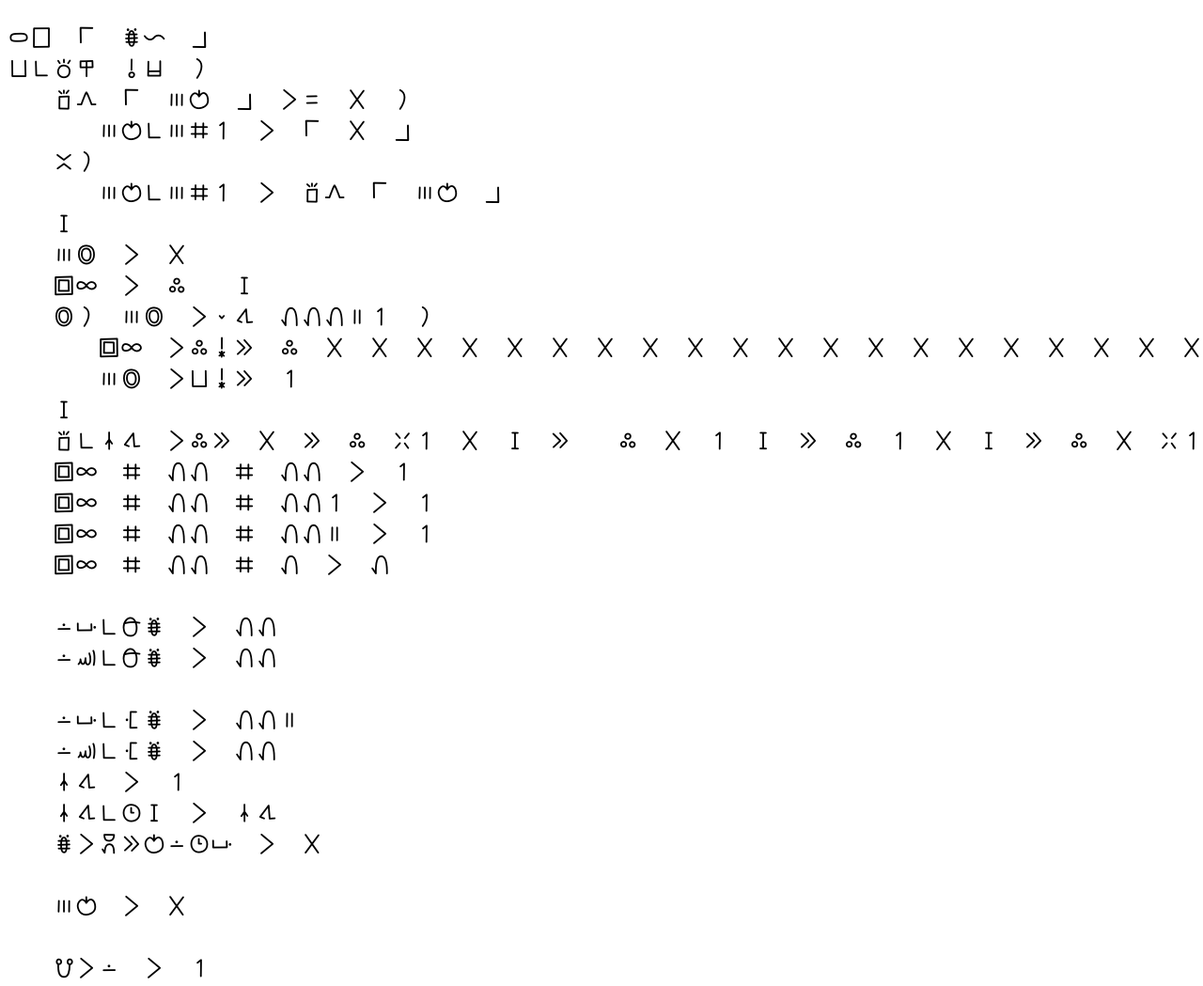
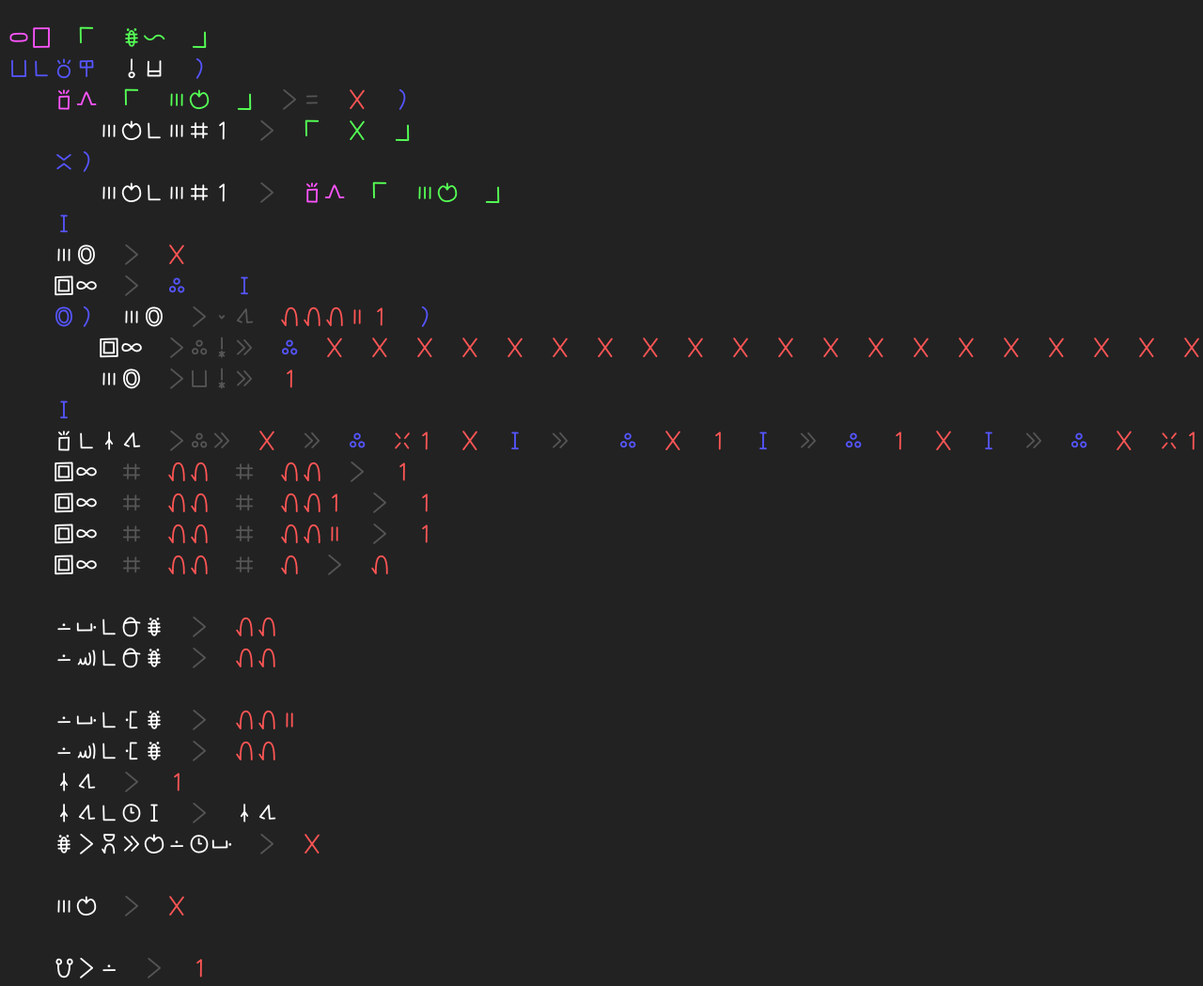
Before and after one commit to greybeetle213/sona_pi_toki_ilo_pona, a plain HTML site: page toki-ilo-pi-akesi-linja.html in a window 1280 px wide. Shown: the top 1049 px of the page at 94% size. Drawn offline with Linux system fonts and the light colour scheme.

Commit message:
Add files via upload

```diff
--- /dev/null
+++ b/okule.js
@@ -0,0 +1,20 @@
+function returnColored(text, color){
+    return("<span style='color: "+color+";'>"+text+"</span>")
+}
+function main(){
+    alltext = document.getElementById("alltext").innerHTML
+    alltext = alltext.replaceAll(/(?<!toki:  [^\n]*)(?<!\[)(?<!:)\b(leko|sike|linja|sitelentoki|kule|nimilipu|nena|nasinnanpa|nasintoki|nanpapikipisiala|nanpalilipikipisiala|nanpasulipikipisiala|nanpasike|nasin[tan:]|nasin[ko:]|nasin[sin:]|suli|sitelen|kalama|kalamalontenposama|sonaawen|sonaawensin|nanpasemepikulupuona|wekatankulupu|sulitawasitelen|nasintokitannanpakipisi|nasinnanpatannanpakipisi|nanpatannasa|tokipiwekaala)\b((?=.*(  |\n)te)(?=.*  to(  |\n))|(?!.*  to(  |\n)))/g,
+    (match) => {return(returnColored(match, "#FF55FF"))})
+    alltext = alltext.replaceAll(/(?<!toki:  [^\n]*)(?<!\[)(?<!:)\b(la|pini|pokipitokiilo|kulupu|sikela|antela|pana|anu)((?=.*(  |\n)te)(?=.*  to(  |\n))|(?!.*  to(  |\n)))\b/g,
+    (match) => {return(returnColored(match, "#5555FF"))})
+    alltext = alltext.replaceAll(/(?<!toki:  [^\n]*)(?<!\[)(?<!:)\b(li|lipokie|lipokikine|likulupukine|likulupue|lilitawa|lisulitawa|e|lisamaala|lilon|lisama|nanpa|pikulupu|tankipisi)((?=.*(  |\n)te)(?=.*  to(  |\n))|(?!.*  to(  |\n)))\b/g,
+    (match) => {return(returnColored(match, "#555555"))})
+    alltext = alltext.replaceAll(/(?<!toki:  [^\n]*)(?<!\[)(?<!:)\b(weka|ali|ala|wan|tu|luka|mute)+((?=.*(  |\n)te)(?=.*  to(  |\n))|(?!.*  to(  |\n)))\b/g,
+    (match) => {return(returnColored(match, "#FF5555"))})
+    alltext = alltext.replaceAll(/\btoki:  [^\n]*\b/g,
+    (match) => {return(returnColored(match, "#888888"))})
+
+    alltext = alltext.replaceAll(/(?<!toki:  [^\n]*)(\n|  )te  .*  to(  |\n)/g,
+    (match) => {return(returnColored(match, "#55FF55"))})
+    document.getElementById("alltext").innerHTML = alltext
+}
--- a/toki-ilo-pi-akesi-linja.html
+++ b/toki-ilo-pi-akesi-linja.html
@@ -1,9 +1,10 @@
 <!DOCTYPE html>
-<html lang="en">
-<head>
+<html lang="en"><head>
+<meta http-equiv="content-type" content="text/html; charset=UTF-8">
     <meta charset="UTF-8">
     <meta name="viewport" content="width=device-width, initial-scale=1.0">
     <title>akesi linja</title>
+    <script src="okule.js"></script>
     <style>
         @font-face {
             font-family: 'linjalipamanka';
@@ -11,9 +12,8 @@
         }
     </style>
 </head>
-<body>
-<pre style="font-family: linjalipamanka; font-size: x-large;">
-nimilipu  te  akesi linja  to
+<body onload="main()" style="background-color: #222222; color: #FFFFFF;">
+<pre style="font-family: linjalipamanka; font-size: x-large;" id="alltext">nimilipu  te  akesi linja  to
 pokipitokiilo  oopen  la
     sonaawen  te  mutekili  to  lisama  ala  la
         mutekilipimutenanpawan  li  te  ala  to
@@ -217,5 +217,5 @@ pokipitokiilo  omoli  la
     pini
 pini
 </pre>
-</body>
-</html>
+
+</body></html>
```
Also changed, not shown: toki-ilo-pi-musi-Tete.html (+9 -8 lines).
